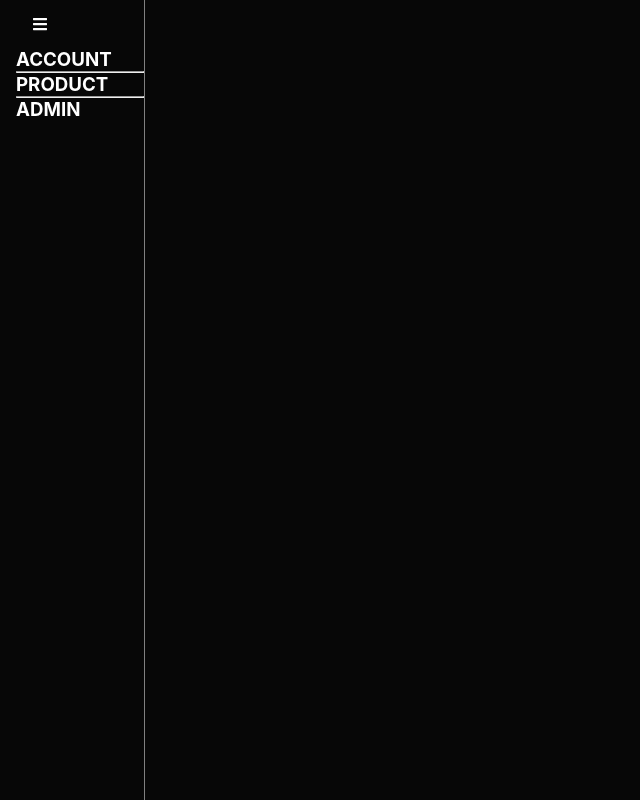
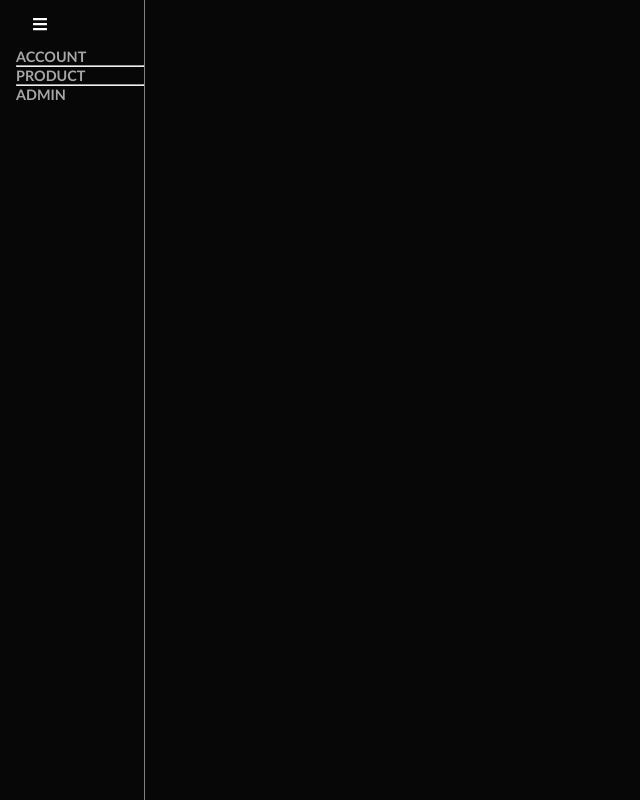
Before and after one commit to DevAdedoyin/monify, a React (Create React App) app: page / in a window 1280 px wide. Shown: the whole page, without its empty margins (0-640 px from the left). Built offline with nearby package versions, Linux system fonts and the light colour scheme.

Commit message:
Root font styling

```diff
--- a/src/App.css
+++ b/src/App.css
@@ -4,12 +4,16 @@
   text-decoration: none;
   background-color: rgb(7, 7, 7);
   color: white;
+  font-family: 'Trebuchet MS', 'Lucida Sans Unicode', 'Lucida Grande', 'Lucida Sans', Arial, sans-serif;
 }
 
 :root {
+  --nav-font: 1rem;
+  --large-font: 2rem;
+  --medium-font: 0.9rem;
+  --small-font: 0.8rem;
+
+  /* Colors */
   --border-color: gray;
-  --nav-font-size: 1rem;
-  --large-font-size: 2rem;
-  --medium-font-size: 1.5rem;
-  --small-font-size: 0.8rem
+  --grey-font: rgb(168, 166, 166);
 }
--- a/src/components/Sidebar/Sidebar.module.css
+++ b/src/components/Sidebar/Sidebar.module.css
@@ -26,3 +26,14 @@
     justify-content: center;
 }
 /* END */
+
+/* SECTION TITLE */
+.sectionTitleContainer {
+    background-color: brown;
+}
+
+.sectionTitleContainer .sectionTitle {
+    font-size: var(--medium-font);
+    color: var(--grey-font);
+}
+/* SECTION TITLE END */
--- a/src/components/Sidebar/Sidebar.tsx
+++ b/src/components/Sidebar/Sidebar.tsx
@@ -28,8 +28,8 @@ export default function Sidebar({ children }: Props) {
           </h1>
           <FaBars onClick={toggle} />
         </div>
-        <div className={SidebarStyle.sectionTitle}>
-          <h3 className={SidebarStyle.title}>ACCOUNT</h3>
+        <div className={SidebarStyle.sectionTitleContainer}>
+          <h3 className={SidebarStyle.sectionTitle}>ACCOUNT</h3>
         </div>
         <div className={SidebarStyle.navsContainer}>
           {NavItems.account.map((data, index) => {
@@ -37,8 +37,8 @@ export default function Sidebar({ children }: Props) {
           })}
         </div>
         <hr />
-        <div className={SidebarStyle.sectionTitle}>
-          <h3 className={SidebarStyle.title}>PRODUCT</h3>
+        <div className={SidebarStyle.sectionTitleContainer}>
+          <h3 className={SidebarStyle.sectionTitle}>PRODUCT</h3>
         </div>
         <div className={SidebarStyle.navsContainer}>
           {NavItems.product.map((data, index) => {
@@ -46,8 +46,8 @@ export default function Sidebar({ children }: Props) {
           })}
         </div>
         <hr />
-        <div className={SidebarStyle.sectionTitle}>
-          <h3 className={SidebarStyle.title}>ADMIN</h3>
+        <div className={SidebarStyle.sectionTitleContainer}>
+          <h3 className={SidebarStyle.sectionTitle}>ADMIN</h3>
         </div>
         <div className={SidebarStyle.navsContainer}>
           {NavItems.admin.map((data, index) => {
```
